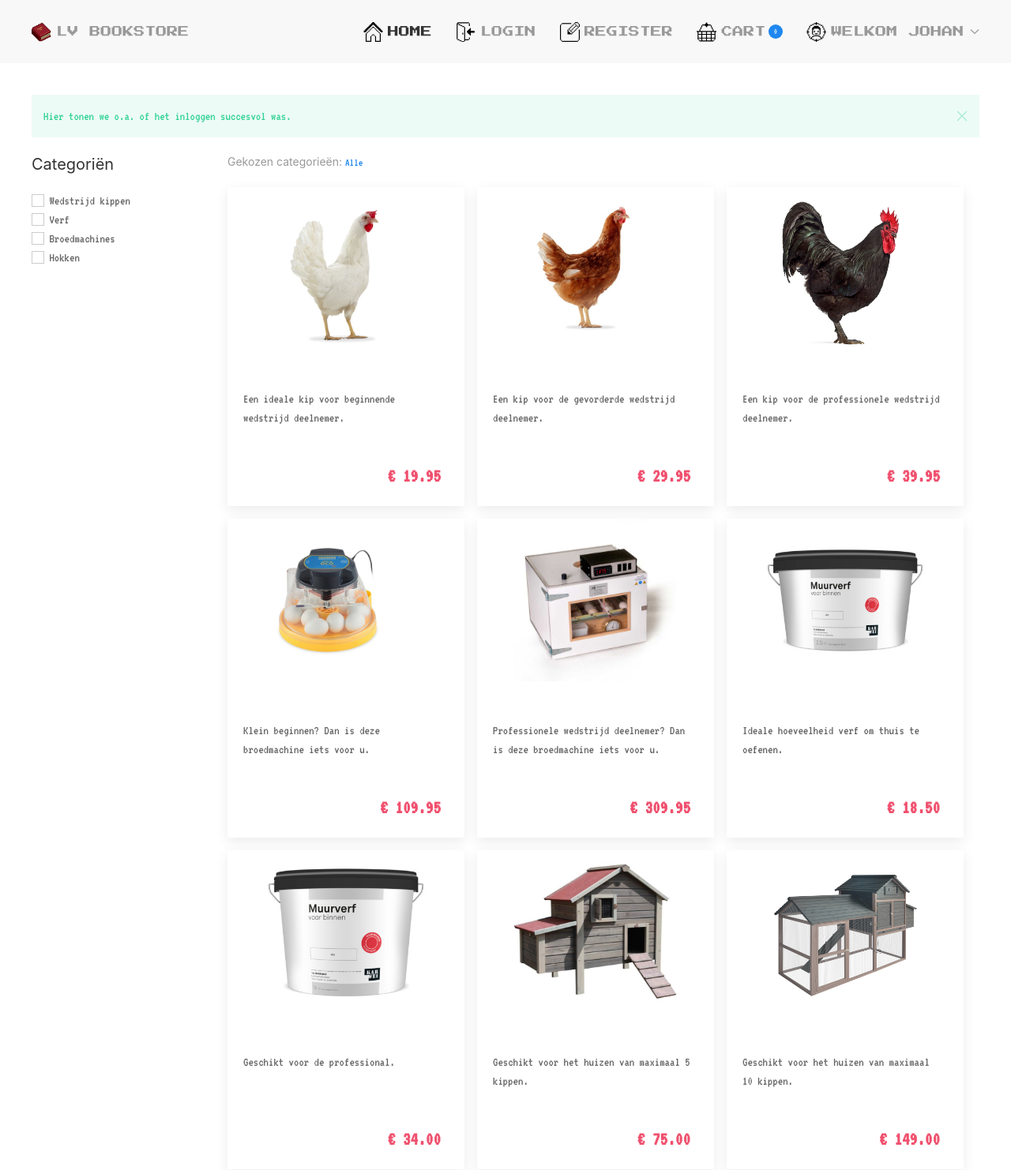
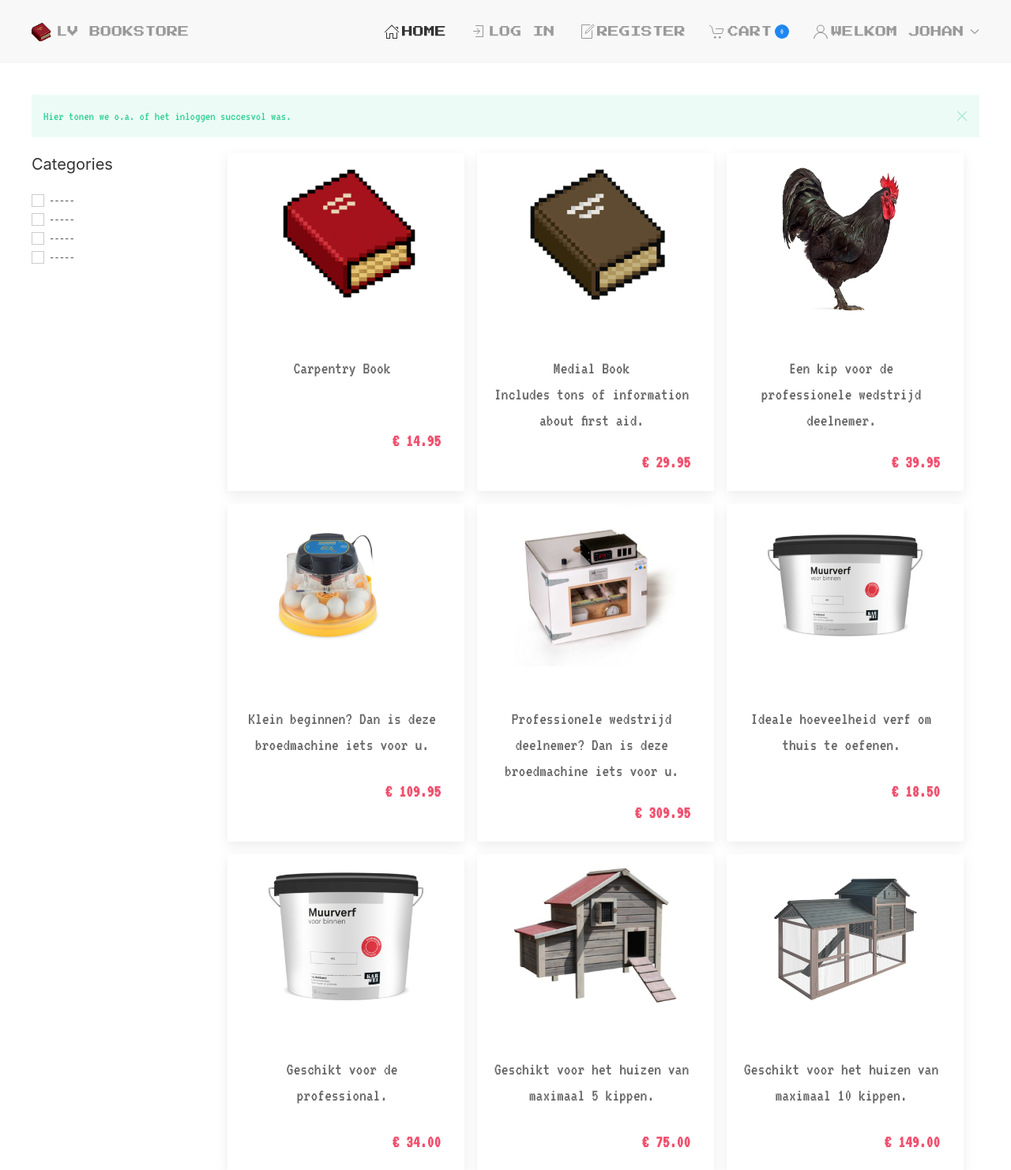
Before and after one commit to fulcrum0/webshop, a PHP site: page / in a window 1280 px wide. Shown: the top 1482 px of the page at 79% size. Before the commit the page ends 1450 px from the top, so only its background shows below. Run offline with PHP 8.4, Linux system fonts and the light colour scheme.

Commit message:
v1.0.3.1
Edited: Products edited

```diff
--- a/design/css/style.css
+++ b/design/css/style.css
@@ -27,6 +27,8 @@ div[uk-navbar] a {
 
 .product-card,
 .product-card-p {
+  text-align: center;
+  font-size: 22px;
   text-decoration: none !important;
   color: #666;
 }
--- a/design/index.html
+++ b/design/index.html
@@ -36,18 +36,18 @@
             <div class="uk-navbar-right">
 
                <ul class="uk-navbar-nav">
-                  <li class="uk-active"><a href="index.html"><img src="img/home.svg">Home</a></li>
-                  <li><a href="login.html"><img src="img/log in.svg">Login</a></li>
-                  <li><a href="register.html"><img src="img/register.svg">Register</a></li>
+                  <li class="uk-active"><a href="index.html"><span uk-icon="icon: home"></span>Home</a></li>
+                  <li><a href="login.html"><span uk-icon="icon: sign-in"></span>Log In</a></li>
+                  <li><a href="register.html"><span uk-icon="icon: file-edit"></span>Register</a></li>
                   <li>
                      <a href="cart.html">
-                        <img src="img/cart.svg">
+                        <span uk-icon="icon: cart"></span>
                         Cart
                         <span id="cart_amount_indicator" class="uk-badge">0</span>
                      </a>
                   </li>
                   <li>
-                     <a href="#"><img src="img/User.svg">Welkom Johan <span uk-navbar-parent-icon></span></a>
+                     <a href="#"><span uk-icon="icon: user"></span>Welkom Johan <span uk-navbar-parent-icon></span></a>
                      <div class="uk-navbar-dropdown">
                         <ul class="uk-nav uk-navbar-dropdown-nav">
                            <li class="uk-nav-header">Your informations</li>
@@ -55,7 +55,7 @@
                            <li><a href="#"><span uk-icon="icon: bag"></span>Orders</a></li>
                            <li><a href="#"><span uk-icon="icon: credit-card"></span>Invoices</a></li>
                            <li><a href="#"><span uk-icon="icon: refresh"></span>Returns</a></li>
-                           <li><a href="#"><span uk-icon="icon: heart"></span>Wishlist</a></li>
+                           <li><a href="#"><span uk-icon="icon: heart"></span>Wish list</a></li>
                            <li class="uk-nav-header">Contact</li>
                            <li><a href="#"><span uk-icon="icon: info"></span>Customer service</a></li>
                            <li class="uk-nav-divider"></li>
@@ -77,47 +77,48 @@
       </div>
       <div class="uk-grid">
          <section class="uk-width-1-5">
-            <h4>Categoriën</h4>
+            <h4>Categories</h4>
             <hr class="uk-divider" />
             <div>
                <input class="uk-checkbox" id="chickens" type="checkbox" name="chickens" />
-               <label for="chickens">Wedstrijd kippen</label>
+               <label for="chickens">-----</label>
             </div>
             <div>
                <input class="uk-checkbox" id="paint" type="checkbox" name="paint" />
-               <label for="paint">Verf</label>
+               <label for="paint">-----</label>
             </div>
             <div>
                <input class="uk-checkbox" id="machines" type="checkbox" name="machines" />
-               <label for="machines">Broedmachines</label>
+               <label for="machines">-----</label>
             </div>
             <div>
                <input class="uk-checkbox" id="hokken" type="checkbox" name="hokken" />
-               <label for="hokken">Hokken</label>
+               <label for="hokken">-----</label>
             </div>
          </section>
          <section class="uk-width-4-5">
-            <h4 class="uk-text-muted uk-text-small">Gekozen categorieën: <span
-                  class="uk-text-small uk-text-primary">Alle</span></h4>
+            <!-- <h4 class="uk-text-muted uk-text-small">Gekozen categorieën: <span
+                  class="uk-text-small uk-text-primary">Alle</span></h4> -->
             <div class="uk-flex uk-flex-home uk-flex-wrap">
                <!-- PRODUCT KAART 1 -->
                <a class="product-card uk-card uk-card-home uk-card-default uk-card-small uk-card-hover"
                   href="product.html">
                   <div class="uk-card-media-top uk-align-center">
-                     <img src="img/white-chicken.jpg" alt="Witte kip" class="product-image uk-align-center">
+                     <img src="img/red.png" class="product-image uk-align-center">
                   </div>
                   <div class="uk-card-body uk-card-body-home">
-                     <p class="product-card-p">Een ideale kip voor beginnende wedstrijd deelnemer.</p>
-                     <p class="product-card-p uk-text-large uk-text-bold uk-text-danger uk-text-right">&euro; 19.95</p>
+                     <p class="product-card-p">Carpentry Book</p>
+                     <p class="product-card-p uk-text-large uk-text-bold uk-text-danger uk-text-right">&euro; 14.95</p>
                   </div>
                </a>
                <!-- EINDE PRODUCT KAART 1 -->
-               <a class="product-card uk-card uk-card-home uk-card-default uk-card-small uk-card-hover" href="/">
+               <a class="product-card uk-card uk-card-home uk-card-default uk-card-small uk-card-hover" href="product.html">
                   <div class="uk-card-media-top uk-align-center">
-                     <img src="img/brown-chicken.jpg" alt="Witte kip" class="product-image uk-align-center">
+                     <img src="img/brown.png" alt="Witte kip" class="product-image uk-align-center">
                   </div>
                   <div class="uk-card-body uk-card-body-home">
-                     <p class="product-card-p">Een kip voor de gevorderde wedstrijd deelnemer.</p>
+                     <p class="product-card-p">Medial Book <br>
+                     Includes tons of information about first aid.</p>
                      <p class="product-card-p uk-text-large uk-text-bold uk-text-danger uk-text-right">&euro; 29.95</p>
                   </div>
                </a>
@@ -190,7 +191,6 @@
          </section>
       </div>
    </main>
-
    <script src="js/uikit.min.js"></script>
    <script src="js/uikit-icons.min.js"></script>
 </body>
```
